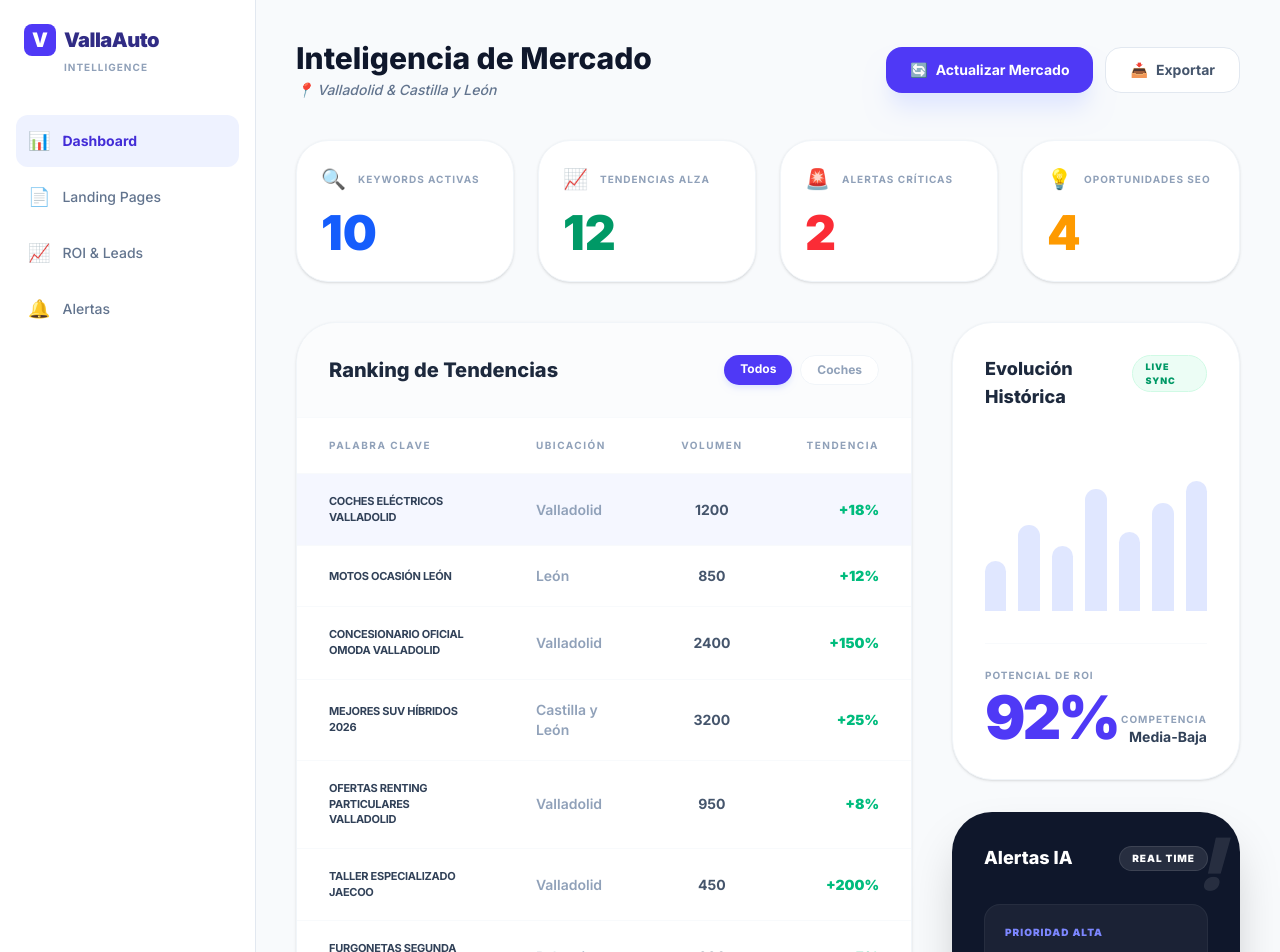
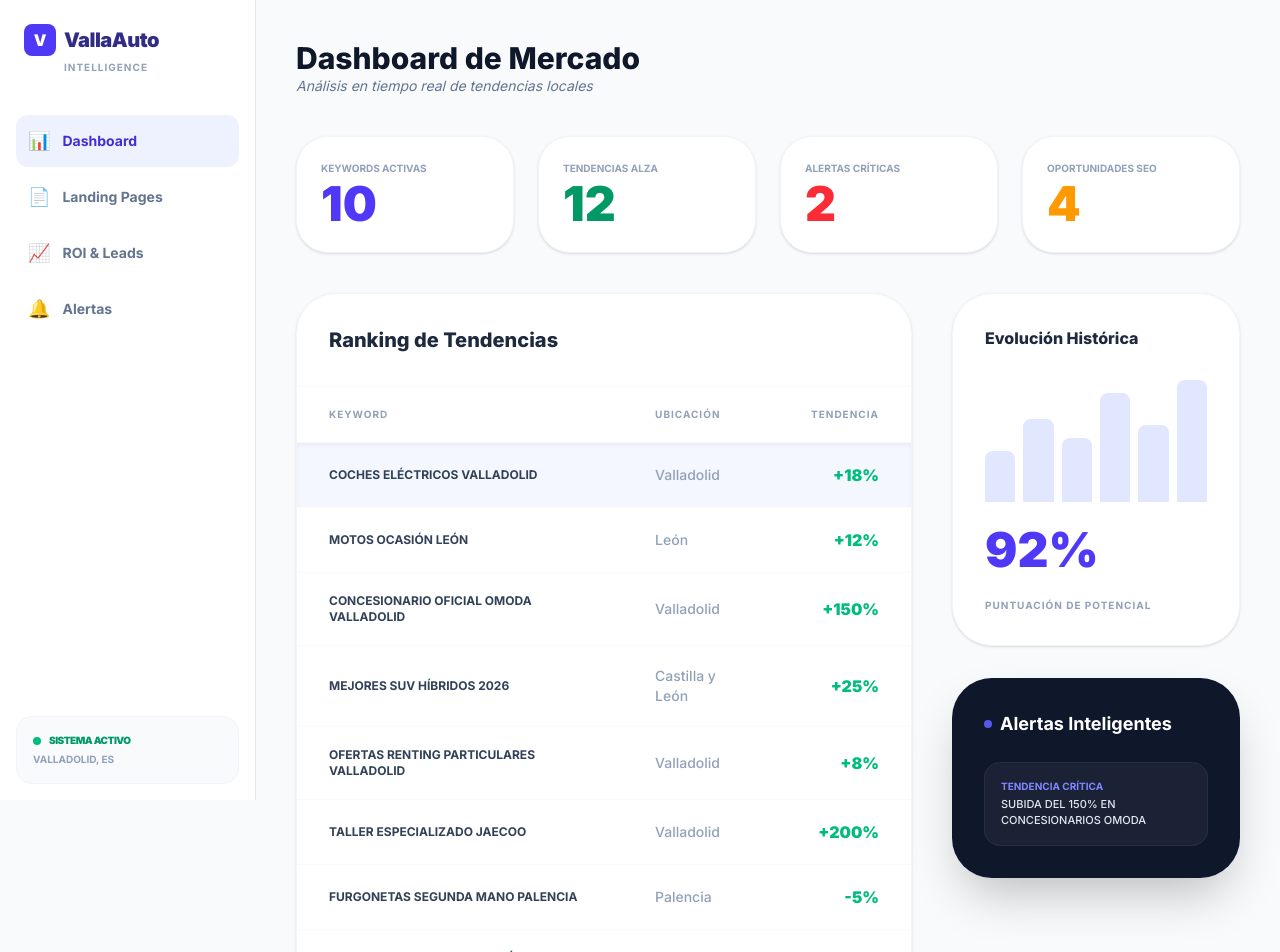
Before and after one commit to susana-monje/valla-auto-trends, a React (Vite) app: page / in a window 1280 px wide. Shown: the top 952 px of the page. Built offline with nearby package versions, Linux system fonts and the light colour scheme.

Commit message:
Update App.tsx

```diff
--- a/src/App.tsx
+++ b/src/App.tsx
@@ -5,6 +5,8 @@ function App() {
   const [keywords, setKeywords] = useState<Keyword[]>([]);
   const [selectedKeyword, setSelectedKeyword] = useState<Keyword | null>(null);
   const [loading, setLoading] = useState(true);
+  // ESTO CONTROLA QUÉ PESTAÑA SE VE
+  const [activeTab, setActiveTab] = useState<'Dashboard' | 'Landings' | 'ROI' | 'Alertas'>('Dashboard');
 
   const fetchData = async () => {
     setLoading(true);
@@ -28,180 +30,187 @@ function App() {
 
   useEffect(() => { fetchData(); }, []);
 
-  if (loading) return <div className="flex h-screen items-center justify-center font-bold text-indigo-600">Cargando Intelligence Dashboard...</div>;
+  if (loading) return <div className="flex h-screen items-center justify-center font-bold text-indigo-600">Sincronizando VallaAuto Intelligence...</div>;
 
   return (
     <div className="flex min-h-screen bg-[#F8FAFC] font-sans text-slate-900">
-      {/* BARRA LATERAL IZQUIERDA (SIDEBAR) */}
-      <aside className="w-64 bg-white border-r border-slate-200 hidden lg:flex flex-col">
+      {/* BARRA LATERAL */}
+      <aside className="w-64 bg-white border-r border-slate-200 hidden lg:flex flex-col sticky top-0 h-screen">
         <div className="p-6">
           <div className="flex items-center gap-2 mb-1">
-            <div className="w-8 h-8 bg-indigo-600 rounded-lg flex items-center justify-center text-white font-black text-xl">V</div>
+            <div className="w-8 h-8 bg-indigo-600 rounded-lg flex items-center justify-center text-white font-black">V</div>
             <h1 className="text-xl font-black text-indigo-900 tracking-tight">VallaAuto</h1>
           </div>
           <p className="text-[10px] text-slate-400 font-bold tracking-widest uppercase ml-10">Intelligence</p>
         </div>
 
         <nav className="flex-1 px-4 space-y-1 mt-4">
-          <div className="flex items-center gap-3 p-3 bg-indigo-50 text-indigo-700 rounded-xl font-bold text-sm cursor-pointer">
-            <span className="text-lg">📊</span> Dashboard
+          {[
+            { id: 'Dashboard', icon: '📊', label: 'Dashboard' },
+            { id: 'Landings', icon: '📄', label: 'Landing Pages' },
+            { id: 'ROI', icon: '📈', label: 'ROI & Leads' },
+            { id: 'Alertas', icon: '🔔', label: 'Alertas' }
+          ].map((item) => (
+            <div
+              key={item.id}
+              onClick={() => setActiveTab(item.id as any)}
+              className={`flex items-center gap-3 p-3 rounded-xl font-bold text-sm cursor-pointer transition-all ${activeTab === item.id ? 'bg-indigo-50 text-indigo-700' : 'text-slate-500 hover:bg-slate-50'}`}
+            >
+              <span className="text-lg">{item.icon}</span> {item.label}
             </div>
-          <div className="flex items-center gap-3 p-3 text-slate-500 hover:bg-slate-50 rounded-xl text-sm font-medium cursor-pointer transition-colors">
-            <span className="text-lg">📄</span> Landing Pages
-          </div>
-          <div className="flex items-center gap-3 p-3 text-slate-500 hover:bg-slate-50 rounded-xl text-sm font-medium cursor-pointer transition-colors">
-            <span className="text-lg">📈</span> ROI & Leads
-          </div>
-          <div className="flex items-center gap-3 p-3 text-slate-500 hover:bg-slate-50 rounded-xl text-sm font-medium cursor-pointer transition-colors">
-            <span className="text-lg">🔔</span> Alertas
-          </div>
+          ))}
         </nav>
 
-        <div className="p-4 mt-auto">
+        <div className="p-4">
           <div className="bg-slate-50 p-4 rounded-2xl border border-slate-100">
             <div className="flex items-center gap-2 text-emerald-600 mb-1">
               <div className="w-2 h-2 bg-emerald-500 rounded-full animate-pulse"></div>
-              <span className="text-[10px] font-black uppercase">Sistema Activo</span>
+              <span className="text-[10px] font-black uppercase tracking-tighter">Sistema Activo</span>
             </div>
             <p className="text-[10px] font-bold text-slate-400 uppercase">Valladolid, ES</p>
           </div>
         </div>
       </aside>
 
-      {/* CONTENIDO PRINCIPAL */}
-      <main className="flex-1 p-4 lg:p-10 overflow-y-auto">
+      {/* CONTENIDO PRINCIPAL SEGÚN PESTAÑA */}
+      <main className="flex-1 p-4 lg:p-10">
+
+        {activeTab === 'Dashboard' && (
+          <div className="animate-in fade-in duration-500">
             <header className="flex flex-col md:flex-row justify-between items-start md:items-center mb-10 gap-4">
               <div>
-            <h2 className="text-3xl font-extrabold text-slate-900">Inteligencia de Mercado</h2>
-            <p className="text-sm text-slate-500 font-medium mt-1 italic">📍 Valladolid & Castilla y León</p>
-          </div>
-          <div className="flex gap-3">
-            <button className="bg-indigo-600 text-white px-6 py-3 rounded-2xl font-bold text-sm shadow-xl shadow-indigo-100 hover:bg-indigo-700 transition-all active:scale-95 flex items-center gap-2">
-              <span>🔄</span> Actualizar Mercado
-            </button>
-            <button className="bg-white border border-slate-200 px-6 py-3 rounded-2xl font-bold text-sm text-slate-600 hover:bg-slate-50 transition-all flex items-center gap-2">
-              <span>📥</span> Exportar
-            </button>
+                <h2 className="text-3xl font-extrabold text-slate-900">Dashboard de Mercado</h2>
+                <p className="text-sm text-slate-500 italic">Análisis en tiempo real de tendencias locales</p>
               </div>
             </header>
 
-        {/* TARJETAS DE MÉTRICAS (SUPERIORES) */}
+            {/* MÉTRICAS */}
             <div className="grid grid-cols-1 sm:grid-cols-2 lg:grid-cols-4 gap-6 mb-10">
-          {[
-            { label: 'Keywords Activas', val: keywords.length, icon: '🔍', color: 'text-blue-600' },
-            { label: 'Tendencias Alza', val: '12', icon: '📈', color: 'text-emerald-600' },
-            { label: 'Alertas Críticas', val: '2', icon: '🚨', color: 'text-red-500' },
-            { label: 'Oportunidades SEO', val: '4', icon: '💡', color: 'text-amber-500' }
-          ].map((card, i) => (
-            <div key={i} className="bg-white p-6 rounded-[2rem] border border-slate-100 shadow-sm hover:shadow-md transition-shadow">
-              <div className="flex items-center gap-3 mb-4">
-                <span className="text-xl">{card.icon}</span>
-                <p className="text-[10px] font-bold text-slate-400 uppercase tracking-widest">{card.label}</p>
+              <div className="bg-white p-6 rounded-[2rem] border border-slate-100 shadow-sm">
+                <p className="text-[10px] font-bold text-slate-400 uppercase mb-1">Keywords Activas</p>
+                <p className="text-5xl font-black text-indigo-600">{keywords.length}</p>
               </div>
-              <p className={`text-5xl font-black ${card.color}`}>{card.val}</p>
+              <div className="bg-white p-6 rounded-[2rem] border border-slate-100 shadow-sm">
+                <p className="text-[10px] font-bold text-slate-400 uppercase mb-1">Tendencias Alza</p>
+                <p className="text-5xl font-black text-emerald-600">12</p>
               </div>
-          ))}
+              <div className="bg-white p-6 rounded-[2rem] border border-slate-100 shadow-sm">
+                <p className="text-[10px] font-bold text-slate-400 uppercase mb-1">Alertas Críticas</p>
+                <p className="text-5xl font-black text-red-500">2</p>
+              </div>
+              <div className="bg-white p-6 rounded-[2rem] border border-slate-100 shadow-sm">
+                <p className="text-[10px] font-bold text-slate-400 uppercase mb-1">Oportunidades SEO</p>
+                <p className="text-5xl font-black text-amber-500">4</p>
+              </div>
             </div>
 
             <div className="grid grid-cols-1 lg:grid-cols-3 gap-10">
-          {/* TABLA DE TENDENCIAS (CENTRO) */}
               <div className="lg:col-span-2 space-y-8">
+                {/* TABLA PRINCIPAL */}
                 <div className="bg-white rounded-[2.5rem] shadow-sm border border-slate-100 overflow-hidden">
-              <div className="p-8 flex justify-between items-center bg-slate-50/50 border-b border-slate-50">
+                  <div className="p-8 border-b border-slate-50 flex justify-between items-center">
                     <h3 className="font-extrabold text-xl text-slate-800">Ranking de Tendencias</h3>
-                <div className="flex gap-2">
-                  <span className="text-xs bg-indigo-600 text-white px-4 py-1.5 rounded-full font-bold shadow-md shadow-indigo-100">Todos</span>
-                  <span className="text-xs text-slate-400 bg-white border border-slate-100 px-4 py-1.5 rounded-full font-bold hover:bg-slate-50 cursor-pointer transition-colors">Coches</span>
                   </div>
-              </div>
-              <div className="overflow-x-auto">
-                <table className="w-full text-left border-collapse">
-                  <thead className="text-[10px] text-slate-400 font-bold uppercase tracking-[0.15em] border-b border-slate-50">
+                  <table className="w-full text-left">
+                    <thead className="text-[10px] text-slate-400 font-bold uppercase tracking-widest border-b border-slate-50">
                       <tr>
-                      <th className="px-8 py-5">Palabra Clave</th>
+                        <th className="px-8 py-5">Keyword</th>
                         <th className="px-8 py-5">Ubicación</th>
-                      <th className="px-8 py-5 text-center">Volumen</th>
                         <th className="px-8 py-5 text-right">Tendencia</th>
                       </tr>
                     </thead>
-                  <tbody className="text-sm">
+                    <tbody>
                       {keywords.map((kw) => (
                         <tr
                           key={kw.id}
                           onClick={() => setSelectedKeyword(kw)}
-                        className={`cursor-pointer transition-all border-b border-slate-50 last:border-0 hover:bg-indigo-50/30 ${selectedKeyword?.id === kw.id ? 'bg-indigo-50/60' : ''}`}
+                          className={`cursor-pointer border-b border-slate-50 last:border-0 hover:bg-indigo-50/30 transition-all ${selectedKeyword?.id === kw.id ? 'bg-indigo-50/60 shadow-inner' : ''}`}
                         >
-                        <td className="px-8 py-5 font-bold text-slate-700 uppercase text-[11px] tracking-tight">{kw.name}</td>
-                        <td className="px-8 py-5 text-slate-400 font-semibold">{kw.location}</td>
-                        <td className="px-8 py-5 text-center text-slate-600 font-bold">{kw.volume}</td>
+                          <td className="px-8 py-5 font-bold text-slate-700 text-xs uppercase">{kw.name}</td>
+                          <td className="px-8 py-5 text-slate-400 font-medium text-sm">{kw.location}</td>
                           <td className="px-8 py-5 text-right font-black text-emerald-500">{kw.trend}</td>
                         </tr>
                       ))}
                     </tbody>
                   </table>
                 </div>
+
+                {/* SECCIÓN ESTIMACIÓN ROI & LEADS */}
+                <div className="bg-white p-10 rounded-[2.5rem] border border-slate-100 shadow-sm text-center relative overflow-hidden group">
+                   <div className="absolute top-0 right-0 p-4 opacity-5 text-indigo-600 font-black text-8xl transition-all group-hover:scale-110">ROI</div>
+                   <h3 className="font-extrabold text-xl text-slate-800 mb-2">Estimación de ROI & Leads</h3>
+                   <p className="text-slate-400 text-sm mb-8">Proyección basada en volumen y tasas de conversión del sector automoción</p>
+
+                   {selectedKeyword ? (
+                     <div className="grid grid-cols-3 gap-4 animate-in slide-in-from-bottom-4 duration-700">
+                        <div className="bg-slate-50 p-6 rounded-3xl">
+                           <p className="text-[10px] font-black text-slate-400 uppercase mb-1">Clicks Est.</p>
+                           <p className="text-2xl font-black text-indigo-600">{Math.floor(selectedKeyword.volume * 0.15)}</p>
+                        </div>
+                        <div className="bg-slate-50 p-6 rounded-3xl border border-indigo-100">
+                           <p className="text-[10px] font-black text-slate-400 uppercase mb-1">Leads Potenciales</p>
+                           <p className="text-2xl font-black text-emerald-600">{Math.floor(selectedKeyword.volume * 0.02)}</p>
+                        </div>
+                        <div className="bg-slate-50 p-6 rounded-3xl">
+                           <p className="text-[10px] font-black text-slate-400 uppercase mb-1">Valor Mercado</p>
+                           <p className="text-2xl font-black text-slate-800">~{Math.floor(selectedKeyword.volume * 1.2)}€</p>
+                        </div>
+                     </div>
+                   ) : (
+                     <div className="py-12 border-2 border-dashed border-slate-100 rounded-[2rem] text-slate-300 font-medium italic">
+                        Selecciona una palabra clave para ver proyecciones de ROI
+                     </div>
+                   )}
                 </div>
               </div>
 
-          {/* COLUMNA DERECHA: EVOLUCIÓN E INTELIGENCIA */}
+              {/* COLUMNA DERECHA */}
               <div className="space-y-8">
-            {/* GRÁFICA DE EVOLUCIÓN */}
-            <div className="bg-white p-8 rounded-[2.5rem] border border-slate-100 shadow-sm relative overflow-hidden">
-              <div className="flex justify-between items-start mb-10">
-                <h3 className="font-extrabold text-slate-800 text-lg">Evolución Histórica</h3>
-                <span className="bg-emerald-50 text-emerald-600 text-[9px] font-black px-3 py-1 rounded-full uppercase tracking-widest border border-emerald-100">Live Sync</span>
-              </div>
-
-              {selectedKeyword ? (
-                <div className="space-y-8">
-                  <div className="flex items-end justify-between h-40 gap-3 pt-4">
-                    {[35, 60, 45, 85, 55, 75, 90].map((h, i) => (
-                      <div key={i} className="flex-1 bg-indigo-100 rounded-t-xl relative group transition-all duration-500" style={{ height: `${h}%` }}>
-                        <div className="absolute -top-10 left-1/2 -translate-x-1/2 bg-slate-800 text-white text-[9px] px-2 py-1.5 rounded-lg opacity-0 group-hover:opacity-100 transition-opacity whitespace-nowrap font-bold shadow-xl">
-                          {h}% Intencion
-                        </div>
-                        <div className={`absolute inset-0 bg-indigo-600 rounded-t-xl opacity-0 group-hover:opacity-100 transition-opacity duration-300`}></div>
-                      </div>
+                <div className="bg-white p-8 rounded-[2.5rem] border border-slate-100 shadow-sm">
+                  <h3 className="font-extrabold text-slate-800 mb-6">Evolución Histórica</h3>
+                  {selectedKeyword && (
+                    <div className="space-y-6">
+                      <div className="flex items-end justify-between h-32 gap-2">
+                        {[40, 65, 50, 85, 60, 95].map((h, i) => (
+                          <div key={i} className="flex-1 bg-indigo-100 rounded-t-lg transition-all hover:bg-indigo-600" style={{ height: `${h}%` }}></div>
                         ))}
                       </div>
-                  <div className="pt-6 border-t border-slate-50 flex justify-between items-end">
-                    <div>
-                      <p className="text-[10px] font-bold text-slate-400 uppercase mb-1 tracking-widest">Potencial de ROI</p>
-                      <p className="text-6xl font-black text-indigo-600 tracking-tighter">{selectedKeyword.potential}%</p>
-                    </div>
-                    <div className="text-right">
-                        <p className="text-[10px] font-bold text-slate-400 uppercase tracking-widest uppercase">Competencia</p>
-                        <p className="text-sm font-bold text-slate-700">Media-Baja</p>
-                    </div>
-                  </div>
-                </div>
-              ) : (
-                <div className="h-48 flex items-center justify-center border-2 border-dashed border-slate-100 rounded-3xl text-slate-300 text-xs text-center p-8 italic">
-                  Selecciona una keyword para analizar la evolución temporal
+                      <p className="text-5xl font-black text-indigo-600 leading-none">{selectedKeyword.potential}%</p>
+                      <p className="text-[10px] font-bold text-slate-400 uppercase tracking-widest">Puntuación de Potencial</p>
                     </div>
                   )}
                 </div>
 
-            {/* ALERTAS INTELIGENTES */}
-            <div className="bg-slate-900 p-8 rounded-[2.5rem] shadow-2xl text-white relative overflow-hidden">
-              <div className="absolute top-0 right-0 p-4 opacity-10 font-black text-7xl italic">!</div>
-              <div className="flex justify-between items-center mb-8">
-                <h3 className="font-extrabold text-lg">Alertas IA</h3>
-                <span className="bg-white/10 text-[10px] font-black px-3 py-1 rounded-full uppercase tracking-widest border border-white/10">Real Time</span>
-              </div>
+                <div className="bg-slate-900 p-8 rounded-[2.5rem] text-white shadow-2xl">
+                   <h3 className="font-bold text-lg mb-6 flex items-center gap-2">
+                      <span className="w-2 h-2 bg-indigo-500 rounded-full animate-pulse"></span> Alertas Inteligentes
+                   </h3>
                    <div className="space-y-4">
-                <div className="bg-white/5 p-5 rounded-2xl border border-white/5 hover:bg-white/10 transition-colors">
-                  <p className="text-[10px] font-black text-indigo-400 mb-2 uppercase tracking-widest">Prioridad Alta</p>
-                  <p className="text-sm font-semibold leading-relaxed">OMODA: Se detecta un pico de interés del 150% en Valladolid esta semana.</p>
-                </div>
-                <div className="bg-white/5 p-5 rounded-2xl border border-white/5 hover:bg-white/10 transition-colors">
-                  <p className="text-[10px] font-black text-emerald-400 mb-2 uppercase tracking-widest">Oportunidad</p>
-                  <p className="text-sm font-semibold leading-relaxed">Keywords "Taller Híbridos" sin competencia en el área de León.</p>
+                      <div className="bg-white/5 p-4 rounded-2xl border border-white/5 text-sm">
+                         <p className="text-indigo-400 font-bold text-[10px] mb-1">TENDENCIA CRÍTICA</p>
+                         <p className="font-medium text-slate-200 uppercase text-[11px]">Subida del 150% en concesionarios Omoda</p>
                       </div>
                    </div>
                 </div>
               </div>
             </div>
+          </div>
+        )}
+
+        {/* CONTENIDO PARA LAS OTRAS PESTAÑAS (RELLENO) */}
+        {activeTab !== 'Dashboard' && (
+          <div className="flex flex-col items-center justify-center h-[70vh] text-center animate-in zoom-in-95 duration-300">
+             <div className="text-6xl mb-4">🏗️</div>
+             <h2 className="text-2xl font-black text-slate-800">Sección {activeTab}</h2>
+             <p className="text-slate-400 max-w-sm">Estamos procesando los datos de {activeTab.toLowerCase()} para Valladolid. Vuelve en unos minutos.</p>
+             <button
+               onClick={() => setActiveTab('Dashboard')}
+               className="mt-6 bg-indigo-600 text-white px-6 py-2 rounded-xl font-bold shadow-lg"
+             >
+               Volver al Dashboard
+             </button>
+          </div>
+        )}
       </main>
     </div>
   );
```
Lines whose indentation alone changed are shown as unchanged.
